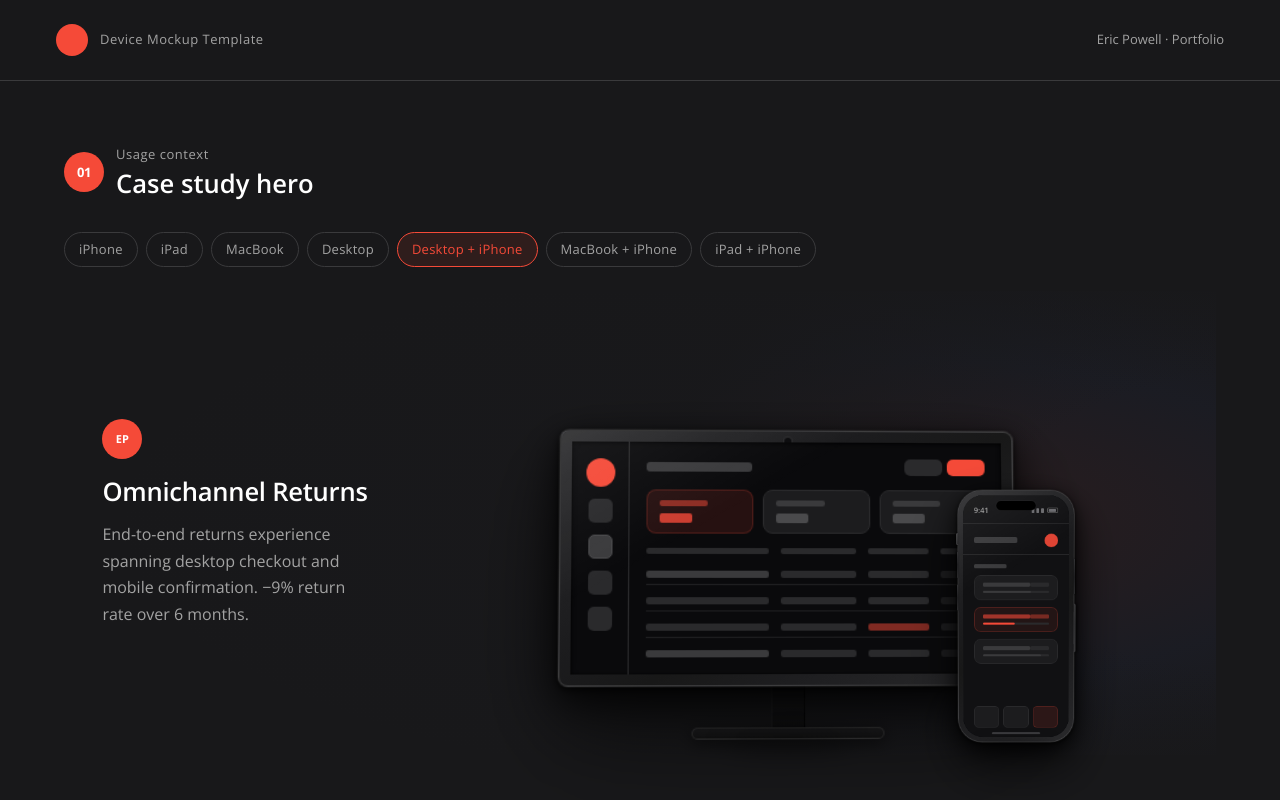
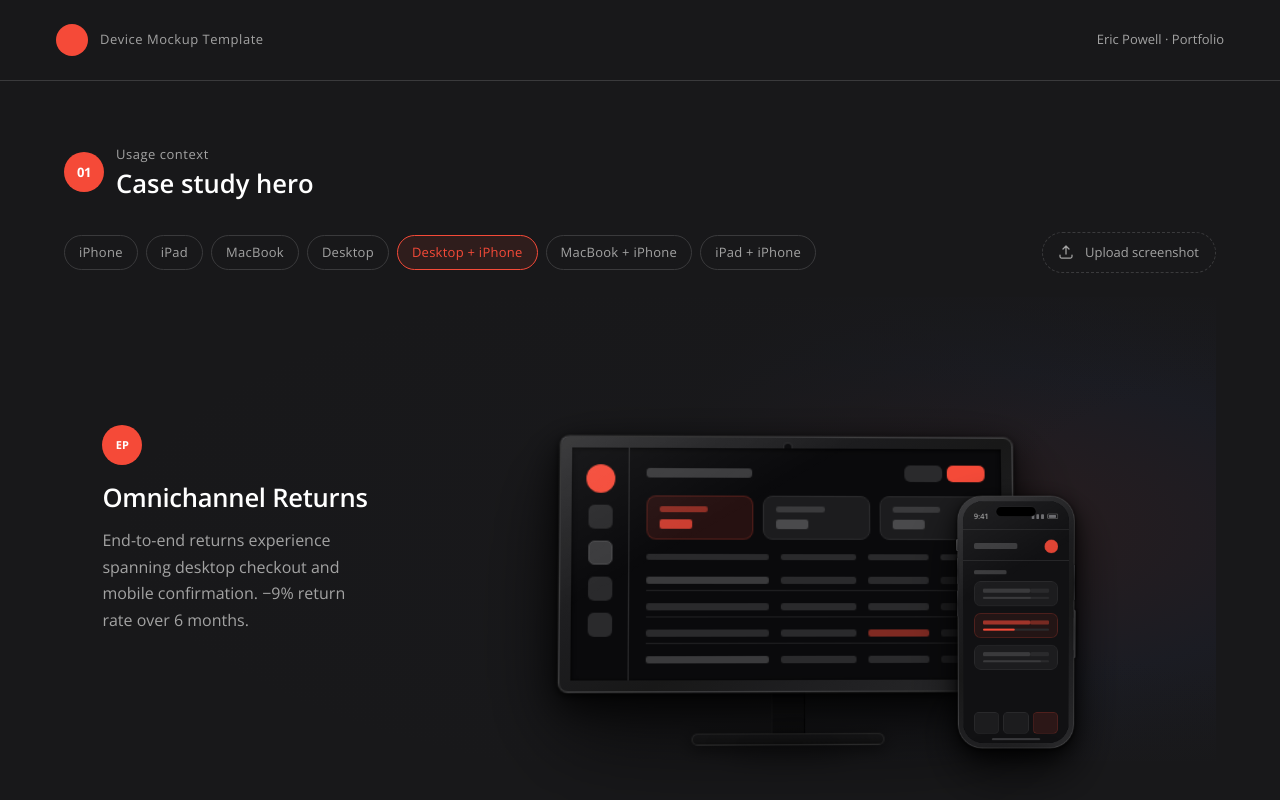
Before and after one commit to HelloEricPowellDesign/device-mockup-template, a React (Vite) app: page / in a window 1280 px wide. Shown: the top 800 px of the page. Built offline with nearby package versions, Linux system fonts and the light colour scheme; the HTML template or start-up script is replaced by a standard one.

Commit message:
feat: screenshot upload with slow scroll animation in device screen

```diff
--- a/src/App.tsx
+++ b/src/App.tsx
@@ -1,4 +1,4 @@
-import { useState } from 'react';
+import { useState, useRef, useCallback } from 'react';
 import DeviceMockup, { DeviceType, DeviceSpec } from './components/DeviceMockup';
 import type { DeviceMockupProps } from './components/DeviceMockup';
 
@@ -111,8 +111,49 @@ function Divider() {
   return <div style={{ height: '1px', backgroundColor: 'var(--color-rule)', margin: '0 var(--space-page-x)' }} />;
 }
 
+function UploadZone({ onImage }: { onImage: (url: string, name: string) => void }) {
+  const inputRef = useRef<HTMLInputElement>(null);
+  const [dragging, setDragging] = useState(false);
+
+  const handle = useCallback((file: File) => {
+    if (!file.type.startsWith('image/')) return;
+    onImage(URL.createObjectURL(file), file.name);
+  }, [onImage]);
+
+  return (
+    <div
+      onClick={() => inputRef.current?.click()}
+      onDragOver={(e) => { e.preventDefault(); setDragging(true); }}
+      onDragLeave={() => setDragging(false)}
+      onDrop={(e) => { e.preventDefault(); setDragging(false); const f = e.dataTransfer.files[0]; if (f) handle(f); }}
+      style={{
+        display: 'flex',
+        alignItems: 'center',
+        gap: 'var(--space-3)',
+        padding: '10px 16px',
+        borderRadius: 'var(--radius-button)',
+        border: `1px dashed ${dragging ? 'var(--color-accent)' : 'var(--color-rule)'}`,
+        backgroundColor: dragging ? 'rgba(245,74,56,0.06)' : 'transparent',
+        cursor: 'pointer',
+        transition: 'all var(--duration-fast) ease-out',
+        flexShrink: 0,
+      }}
+    >
+      <svg width="14" height="14" viewBox="0 0 14 14" fill="none" style={{ flexShrink: 0 }}>
+        <path d="M7 1v8M4 4l3-3 3 3M1 10v1.5A1.5 1.5 0 002.5 13h9A1.5 1.5 0 0013 11.5V10" stroke="var(--color-muted)" strokeWidth="1.25" strokeLinecap="round" strokeLinejoin="round"/>
+      </svg>
+      <span style={{ fontFamily: 'var(--font-data)', fontSize: 'var(--text-data)', color: 'var(--color-muted)', whiteSpace: 'nowrap' }}>
+        Upload screenshot
+      </span>
+      <input ref={inputRef} type="file" accept="image/*" style={{ display: 'none' }} onChange={(e) => { const f = e.target.files?.[0]; if (f) handle(f); }} />
+    </div>
+  );
+}
+
 export default function App() {
   const [heroIdx, setHeroIdx] = useState(4); // default: Desktop + iPhone
+  const [screenImage, setScreenImage] = useState<string | null>(null);
+  const [imageName, setImageName] = useState<string | null>(null);
 
   const active = heroOptions[heroIdx];
 
@@ -137,13 +178,29 @@ export default function App() {
         <div style={{ maxWidth: '72rem', margin: '0 auto' }}>
           <SectionLabel n="01" pre="Usage context" title="Case study hero" />
 
-          {/* Switcher — single + multi combos */}
-          <div style={{ display: 'flex', gap: 'var(--space-2)', marginBottom: 'var(--space-6)', flexWrap: 'wrap' }}>
+          {/* Switcher + upload row */}
+          <div style={{ display: 'flex', gap: 'var(--space-2)', marginBottom: 'var(--space-6)', flexWrap: 'wrap', alignItems: 'center' }}>
             {heroOptions.map((opt, i) => (
               <PillButton key={i} active={heroIdx === i} onClick={() => setHeroIdx(i)}>
                 {opt.label}
               </PillButton>
             ))}
+            <div style={{ marginLeft: 'auto', display: 'flex', alignItems: 'center', gap: 'var(--space-3)' }}>
+              {screenImage && (
+                <div style={{ display: 'flex', alignItems: 'center', gap: 'var(--space-2)' }}>
+                  <span style={{ fontFamily: 'var(--font-data)', fontSize: 'var(--text-data)', color: 'var(--color-muted)', maxWidth: 160, overflow: 'hidden', textOverflow: 'ellipsis', whiteSpace: 'nowrap' }}>
+                    {imageName}
+                  </span>
+                  <button
+                    onClick={() => { setScreenImage(null); setImageName(null); }}
+                    style={{ background: 'none', border: 'none', cursor: 'pointer', color: 'var(--color-muted)', fontSize: 'var(--text-data)', padding: '2px 6px', borderRadius: 4, lineHeight: 1 }}
+                  >
+                    ✕
+                  </button>
+                </div>
+              )}
+              <UploadZone onImage={(url, name) => { setScreenImage(url); setImageName(name); }} />
+            </div>
           </div>
 
           {/* Hero mockup — overflow visible so 3D rotation never clips */}
@@ -153,6 +210,7 @@ export default function App() {
               size="hero"
               title={active.title}
               description={active.description}
+              screenImage={screenImage ?? undefined}
             />
           </div>
         </div>
--- a/src/components/ScreenContent.tsx
+++ b/src/components/ScreenContent.tsx
@@ -1,14 +1,53 @@
+import { useRef, useState } from 'react';
+
 type ScreenVariant = 'mobile' | 'desktop';
 
 interface ScreenContentProps {
   variant: ScreenVariant;
   size: 'card' | 'hero';
+  image?: string;
 }
 
-function MobileScreen({ size }: { size: 'card' | 'hero' }) {
+function ScrollingImageScreen({ src }: { src: string }) {
+  const containerRef = useRef<HTMLDivElement>(null);
+  const imgRef = useRef<HTMLImageElement>(null);
+  const [scrollDist, setScrollDist] = useState(0);
+
+  function measure() {
+    if (!containerRef.current || !imgRef.current) return;
+    const cH = containerRef.current.clientHeight;
+    const iH = imgRef.current.clientHeight;
+    setScrollDist(Math.max(0, iH - cH));
+  }
+
+  return (
+    <div
+      ref={containerRef}
+      style={{ width: '100%', height: '100%', overflow: 'hidden', position: 'relative', backgroundColor: '#111113' }}
+    >
+      <img
+        ref={imgRef}
+        src={src}
+        onLoad={measure}
+        alt=""
+        style={{
+          width: '100%',
+          height: 'auto',
+          display: 'block',
+          willChange: 'transform',
+          animation: scrollDist > 0 ? 'screen-scroll 14s ease-in-out infinite' : 'none',
+          '--scroll-dist': `-${scrollDist}px`,
+        } as React.CSSProperties}
+      />
+    </div>
+  );
+}
+
+function MobileScreen({ size, image }: { size: 'card' | 'hero'; image?: string }) {
   const compact = size === 'card';
-  // Extra top padding clears the Dynamic Island pill
   const p = compact ? '8px 10px 6px' : '14px 16px 10px';
+
+  if (image) return <ScrollingImageScreen src={image} />;
 
   return (
     <div style={{ width: '100%', height: '100%', display: 'flex', flexDirection: 'column', backgroundColor: '#111113', fontFamily: 'var(--font-data, "Open Sans", sans-serif)' }}>
@@ -82,8 +121,10 @@ function MobileScreen({ size }: { size: 'card' | 'hero' }) {
   );
 }
 
-function DesktopScreen({ size }: { size: 'card' | 'hero' }) {
+function DesktopScreen({ size, image }: { size: 'card' | 'hero'; image?: string }) {
   const compact = size === 'card';
+
+  if (image) return <ScrollingImageScreen src={image} />;
 
   return (
     <div style={{ width: '100%', height: '100%', display: 'flex', fontFamily: 'var(--font-data, "Open Sans", sans-serif)' }}>
@@ -157,7 +198,7 @@ function DesktopScreen({ size }: { size: 'card' | 'hero' }) {
   );
 }
 
-export default function ScreenContent({ variant, size }: ScreenContentProps) {
-  if (variant === 'mobile') return <MobileScreen size={size} />;
-  return <DesktopScreen size={size} />;
+export default function ScreenContent({ variant, size, image }: ScreenContentProps) {
+  if (variant === 'mobile') return <MobileScreen size={size} image={image} />;
+  return <DesktopScreen size={size} image={image} />;
 }
--- a/src/components/device-mockup.css
+++ b/src/components/device-mockup.css
@@ -56,6 +56,12 @@
   to   { width: var(--bar-w, 70%); }
 }
 
+@keyframes screen-scroll {
+  0%, 8%   { transform: translateY(0px); }
+  42%, 58% { transform: translateY(var(--scroll-dist, 0px)); }
+  92%, 100% { transform: translateY(0px); }
+}
+
 /* ── Reduced motion ── */
 @media (prefers-reduced-motion: reduce) {
   *[style*="device-float"],
--- a/src/index.css
+++ b/src/index.css
@@ -120,6 +120,12 @@ body {
   to { width: var(--bar-w, 70%); }
 }
 
+@keyframes screen-scroll {
+  0%, 8%   { transform: translateY(0px); }
+  42%, 58% { transform: translateY(var(--scroll-dist, 0px)); }
+  92%, 100% { transform: translateY(0px); }
+}
+
 @keyframes fade-loop {
   0%, 100% { opacity: 0; }
   15%, 85% { opacity: 1; }
```
Also changed, not shown: src/components/DeviceMockup.tsx (+17 -13 lines).
